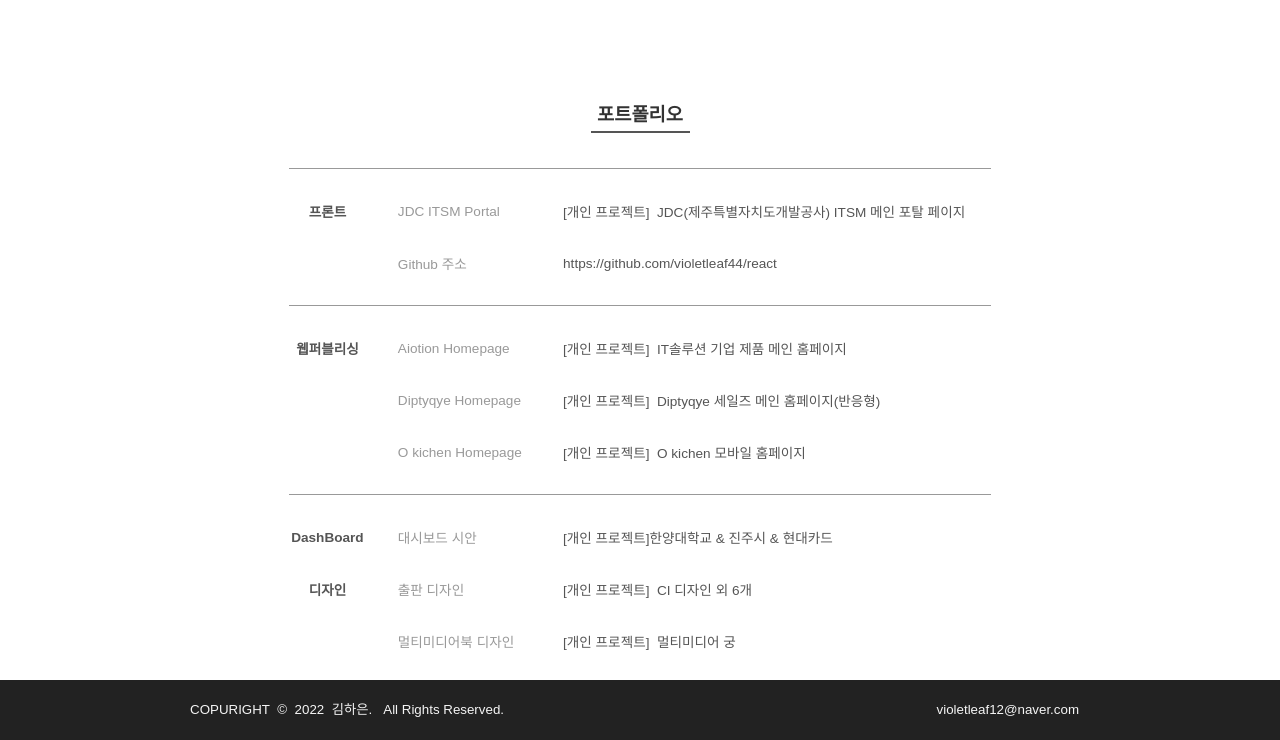
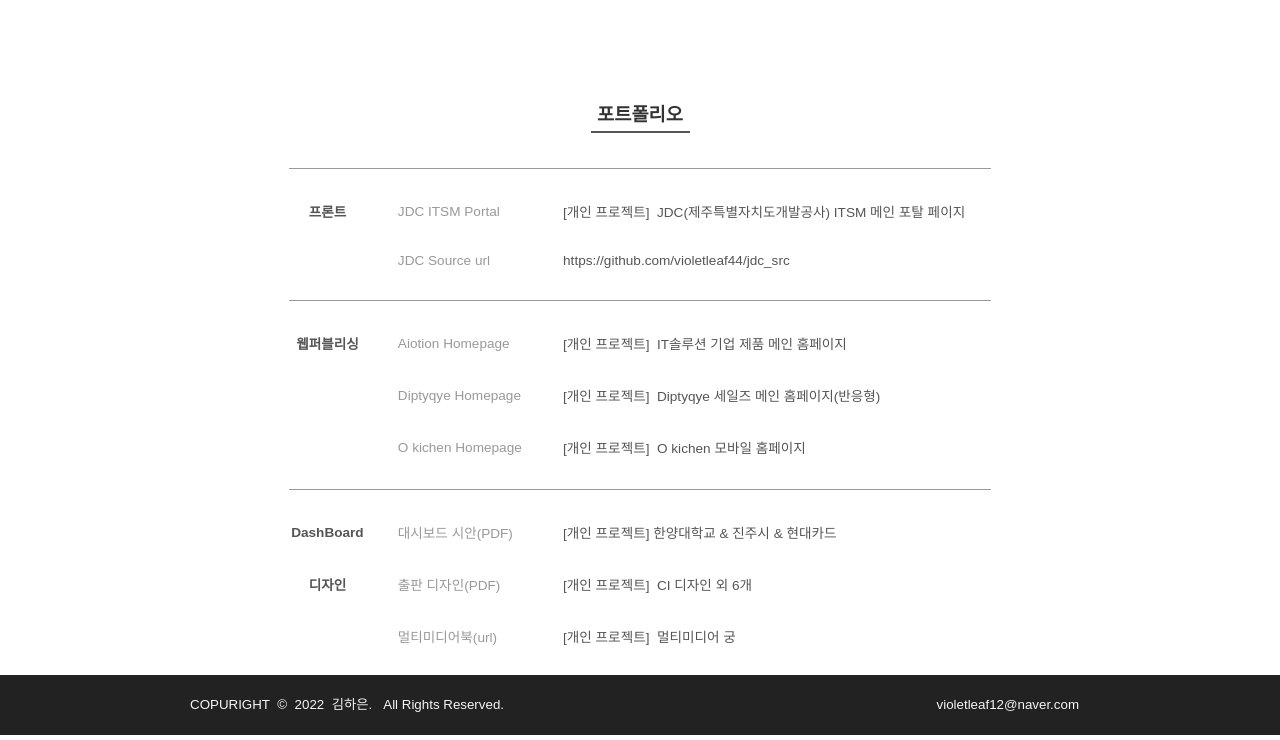
Before and after one commit to violetleaf44/portfolio, a plain HTML site: page index.html in a window 1280 px wide. Shown: the part 546-1286 px from the top of the page. Drawn offline with Linux system fonts and the light colour scheme; a web font is replaced by a local one.

Commit message:
Add files via upload

```diff
--- a/index.html
+++ b/index.html
@@ -51,13 +51,13 @@
         <table>
             <tr class="border">
                 <th class="t_padding1">프론트</th>
-                <td class="t_padding2"><a href="https://violetleaf44.github.io/react/" target='_blank'>JDC ITSM Portal</a></td>
+                <td class="t_padding2"><a href="https://violetleaf44.github.io/jdc/" target='_blank'>JDC ITSM Portal</a></td>
                 <td class="t_padding2">[개인 프로젝트]&nbsp; JDC(제주특별자치도개발공사) ITSM 메인 포탈 페이지</td>
             </tr>
             <tr>
                 <td class="t_padding3" ></td>
-                <td class="t_padding3"><a href="https://violetleaf44.github.io/react" target='_blank'>Github 주소</a></td>
-                <td class="t_padding3">https://github.com/violetleaf44/react</td>
+                <td class="t_padding3"><a href="https://github.com/violetleaf44/jdc_src" target='_blank'>JDC Source url</a></td>
+                <td class="t_padding3">https://github.com/violetleaf44/jdc_src</td>
             </tr>
             <tr class="border">
                 <th class="t_padding1">웹퍼블리싱</th>
@@ -76,18 +76,18 @@
             </tr>
             <tr class="border">
                 <th class="t_padding1">DashBoard</th>
-                <td class="t_padding2"><a href="dashboard.pdf" target='_blank'>대시보드 시안</a></td>
-				   <td class="t_padding2">[개인 프로젝트]한양대학교 & 진주시 & 현대카드 </td>
+                <td class="t_padding2"><a href="dashboard.pdf" target='_blank'>대시보드 시안(PDF)</a></td>
+				   <td class="t_padding2">[개인 프로젝트] 한양대학교 & 진주시 & 현대카드 </td>
 
             </tr>
             <tr>
                 <th>디자인</th>
-                <td><a href="publishing.pdf" target='_blank'>출판 디자인</a></td>
+                <td><a href="publishing.pdf" target='_blank'>출판 디자인(PDF)</a></td>
                 <td>[개인 프로젝트]&nbsp; CI 디자인 외 6개</td>
             </tr>
 			<tr>
                 <td></td>
-                <td><a href="https://indd.adobe.com/view/777e9166-4b0d-43e7-a9e0-9320d38e9f22" target='_blank'>멀티미디어북 디자인</a></td>
+                <td><a href="https://indd.adobe.com/view/777e9166-4b0d-43e7-a9e0-9320d38e9f22" target='_blank'>멀티미디어북(url)</a></td>
                 <td>[개인 프로젝트]&nbsp; 멀티미디어 궁</td>
             </tr>
         </table>
```
